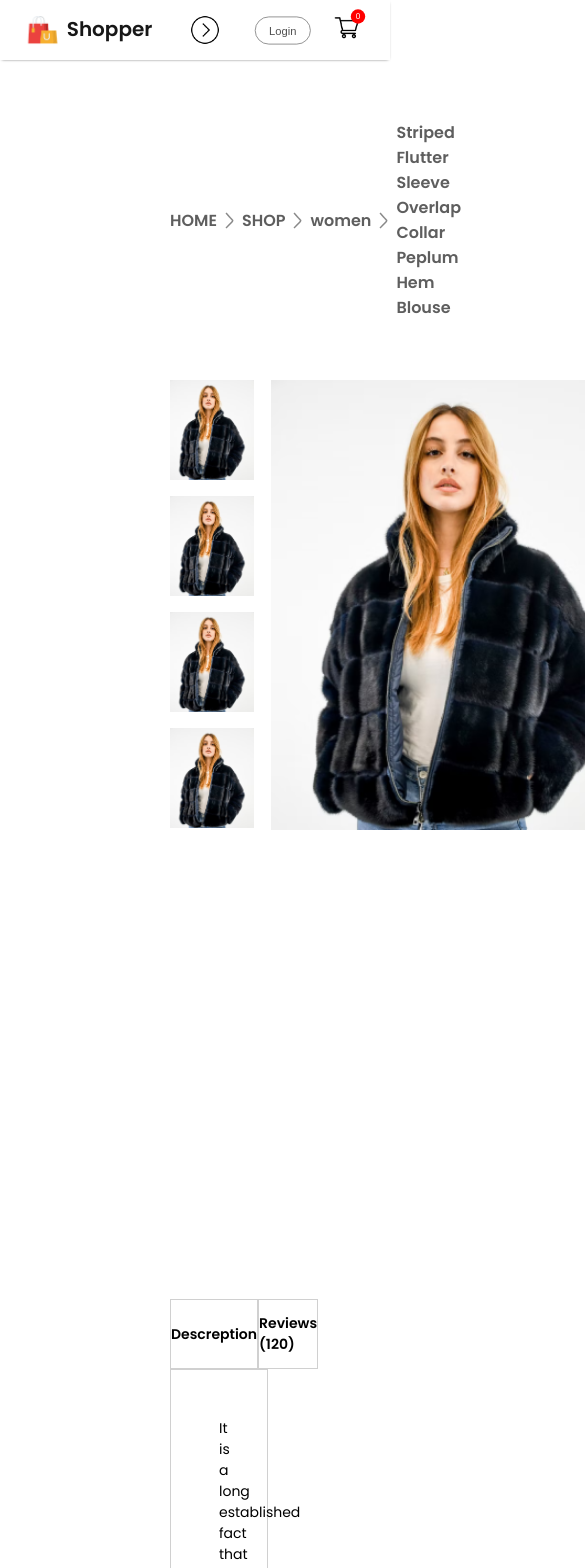
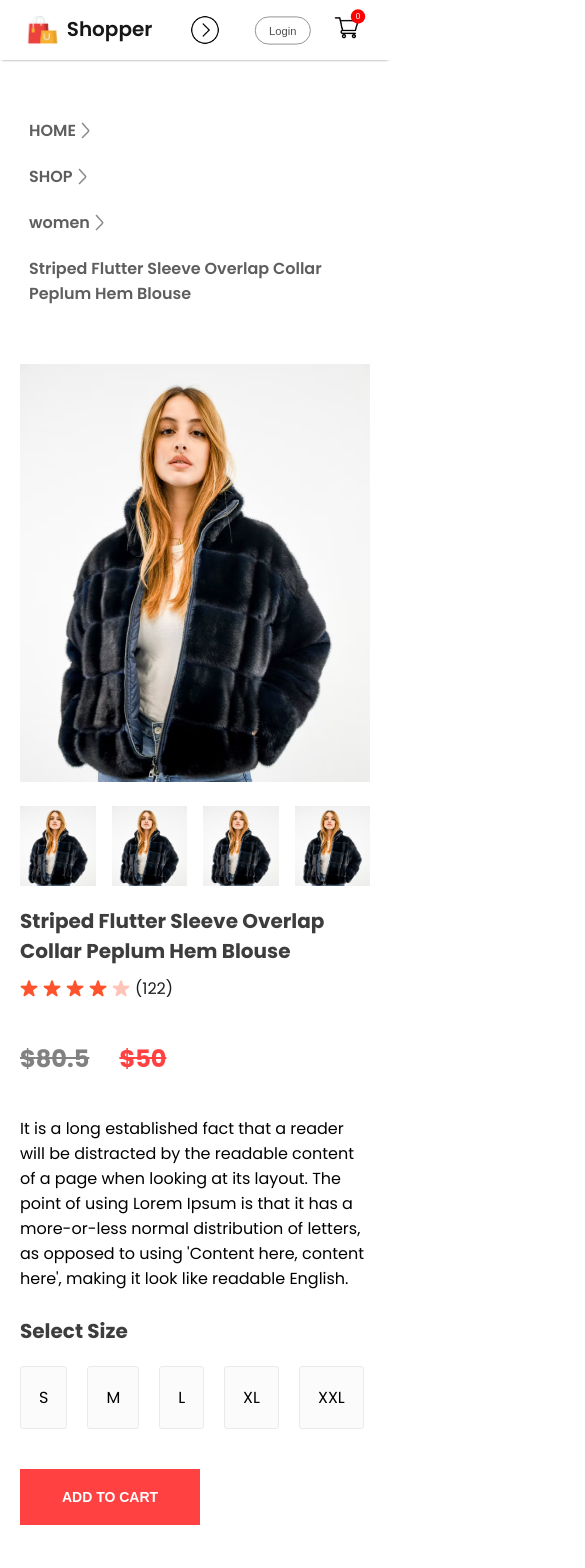
Before and after one commit to pawanrajora143/E-commerce-project, a React (Create React App) app: page /product/1 in a window 390 px wide. Shown: the top 1568 px of the page, 585 px wide, since content can reach past the window. Built offline with nearby package versions, Linux system fonts and the light colour scheme.

Commit message:
responsive

```diff
--- a/src/Components/Breadcrums/BredCrums.css
+++ b/src/Components/Breadcrums/BredCrums.css
@@ -9,3 +9,31 @@
     font-weight: 600;
     margin: 60px 170px;
 }
+
+
+.spna-text{
+    display: flex;
+    justify-content: center;
+    align-items: center;
+    gap: 5px;
+}
+
+
+
+
+@media (max-width:500px){
+    .bredcrums {
+        display: flex;
+        align-items: center;
+        /* gap: 8px; */
+        color: #5e5e5e;
+        font-size: 16px;
+        font-weight: 600;
+        margin: 58px 29px;
+       flex-direction: column;
+       align-items: flex-start;
+       gap: 21px;
+    }
+
+
+}
--- a/src/Components/Breadcrums/BredCrums.js
+++ b/src/Components/Breadcrums/BredCrums.js
@@ -6,7 +6,8 @@ const BredCrums = (props) => {
     const {product} = props;
   return (
     <div className='bredcrums'>
-      HOME <img src={arrow_icon} alt="" />  SHOP <img src={arrow_icon} alt="" /> {product.category} <img src={arrow_icon} alt="" />{product.name}
+      <span className='spna-text'>HOME <img src={arrow_icon} alt="" /></span>  <span className='spna-text'> SHOP <img src={arrow_icon} alt="" /></span> <span className='spna-text'>{product.category} <img src={arrow_icon} alt="" /></span>
+      <div>{product.name}</div>
     </div>
   )
 }
--- a/src/Components/CartItems/CartItems.css
+++ b/src/Components/CartItems/CartItems.css
@@ -117,11 +117,90 @@
     cursor: pointer;
 }
 
+
+@media(max-width:992px){
+
+    .cartitems {
+        margin: 50px 50px;
+        /* background-color: #ff5a5a; */
+    }
+
+    .cartitems-down {
+       width: 100%;
+       /* background-color: aqua; */
+    }
+
+    .cartitems-total {
+        width: 50%;
+    }
+
+    .cartitems-promocode {
+        width: 48%;
+    }
+
+    .cartitems-format-main {
+       width: 100%;
+    }
+
+    .cartitems-promobox {
+        display: flex;
+        width: 100%;
+        height: 58px;
+        margin-top: 15px;
+        background: #eaeaea;
+        padding-left: 20px;
+    }
+
+
+}
+
+
+
+@media(max-width:768px){
+    .cartitems-down{
+            flex-direction: column;
+    }
+
+    .cartitems-total {
+        width:100%;
+    }
+    cartitems-format-main {
+
+        gap: 50px;
+
+    }
+
+    .cartitems-format-main {
+        width: 100%;
+        grid-template-columns: 0.5fr 1fr 1fr;
+    }
+    .cartitems-promocode {
+        width: 100%;
+        margin-top: 40px;
+    }
+
+    .cartitems-promobox {
+        display: flex;
+        width: 100%;
+        height: 58px;
+        margin-top: 15px;
+        background: #eaeaea;
+        padding-left: 20px;
+        justify-content: space-between;
+    }
+
+}
+
+
+
+
+
 @media(max-width:500px){
 
     .cartitems {
         margin: 0px 0px;
-        padding: 50px 30px;
+        padding: 50px 50px;
+        margin: 0px 0px;
     }
 
     .cartitems hr{
@@ -160,6 +239,7 @@
         font-size: 16px;
         font-weight: 500;
         margin-top: 50px;
+        width: 100%;
     }
 
     .cartitems-total {
@@ -169,44 +249,7 @@
         margin-right: 200px;
         gap: 40px;
         width: 100%;
+        width: 100%;
     }
 
 }
-
-
-
-@media(max-width:992px){
-
-    .cartitems {
-        margin: 50px 50px;
-        /* background-color: #ff5a5a; */
-    }
-
-    .cartitems-down {
-       width: 100%;
-       /* background-color: aqua; */
-    }
-
-    .cartitems-total {
-        width: 50%;
-    }
-
-    .cartitems-promocode {
-        width: 48%;
-    }
-
-    .cartitems-format-main {
-       width: 100%;
-    }
-
-    .cartitems-promobox {
-        display: flex;
-        width: 100%;
-        height: 58px;
-        margin-top: 15px;
-        background: #eaeaea;
-        padding-left: 20px;
-    }
-
-
-}
--- a/src/Components/Descreption/Descreption.css
+++ b/src/Components/Descreption/Descreption.css
@@ -37,3 +37,31 @@ color: #555;
    font-size: 14px;
 
 }
+
+
+@media(max-width:500px){
+    .descreptionbox{
+        margin: 50px 0px;
+        padding: 0px 20px;
+    }
+
+    .descreption-nav-box {
+        display: flex;
+        align-items: center;
+        justify-content: center;
+        font-size: 14px;
+        font-weight: 600;
+        width: 100%;
+        height: 70px;
+        border: 1px solid #d0d0d0;
+    }
+
+    .descreptionbox-descreption {
+        display: flex;
+        flex-direction: column;
+        gap: 25px;
+        border: 1px solid #d0d0d0;
+        padding: 20px;
+        padding-bottom: 50px;
+    }
+}
--- a/src/Components/ProductDisplay/ProductDisplay.css
+++ b/src/Components/ProductDisplay/ProductDisplay.css
@@ -116,3 +116,76 @@
 .productdisplay-right-category span{
     font-weight: 600;
 }
+
+
+
+
+@media (max-width:500px){
+
+
+    .productdisplay-left{
+        width: 100%;
+        flex-direction: column;
+
+
+    }
+
+    .productdisplay-right {
+        margin: 0px 0px;
+        display: flex;
+        /* flex-direction: column-reverse; */
+    }
+    .productdisplay {
+
+        width: 100%;
+        display: flex;
+        margin: 0px 0px !important;
+        flex-direction: column;
+        padding: 0px 20px;
+    }
+    .productdisplay-main-img {
+        width: 100% !important;
+        height: auto;
+        /* object-fit: scale-down; */
+        /* object-position: left top; */
+    }
+
+    .productdisplay-img{
+        width: 100%;
+    }
+
+    .productdisplay-img-list {
+        display: flex;
+        flex-direction: row;
+        gap: 16px;
+        order: 2;
+        width: 100%;
+    }
+    .productdisplay-img-list img {
+        height: 80px;
+        width: 100%;
+    }
+
+    .productdisplay-right {
+      margin-top: 20px;
+    }
+
+    .productdisplay-right button {
+       margin-top: 20px;
+    }
+    .productdisplay-right h1 {
+        color: #3d3d3d;
+        font-size: 20px;
+        font-weight: 700;
+    }
+
+
+    .descreptionbox {
+        margin: 50px 0px;
+    }
+
+
+
+
+
+}
--- a/src/Components/RelatedProducts/RelatedProducts.css
+++ b/src/Components/RelatedProducts/RelatedProducts.css
@@ -44,3 +44,29 @@
 .related-product-item img{
     width: 100%;
 }
+
+
+
+
+@media(max-width:500px){
+    .RelatedProducts {
+        display: flex;
+        flex-direction: column;
+        align-items: center;
+        gap: 10px;
+        /* height: 90vh; */
+        width: 100%;
+        margin: auto;
+        /* background-color: aquamarine; */
+        margin-bottom: 80px;
+    }
+
+    .related-product-item {
+        display: grid;
+        grid-template-columns:1fr;
+        gap: 50px;
+        justify-content: space-evenly;
+        width: 90%;
+        margin-top: 50px;
+    }
+}
--- a/src/Pages/CSS/LoginSignup.css
+++ b/src/Pages/CSS/LoginSignup.css
@@ -2,14 +2,14 @@
 
 .loginsignup{
     width: 100%;
-    height: 90vh;
+    height: auto;
     background: #fce3fe;
-    padding-top: 100px;
+  padding: 100px 50px;
 }
 
 .loginsignup-container{
     padding: 40px 60px;
-    width: 580px;
+    width: 50%;
     /* height: 500px; */
     background: white;
     margin: auto;
@@ -69,3 +69,42 @@
     font-size: 14px;
     font-weight: 500;
 }
+
+@media(max-width:768px){
+
+    .loginsignup-container{
+        padding: 40px 60px;
+        width: 100%;
+        /* height: 500px; */
+        background: white;
+        margin: auto;
+
+    }
+}
+
+@media(max-width:500px){
+
+    .loginsignup-container{
+        padding: 20px 20px;
+        width: 100%;
+        /* height: 500px; */
+        background: white;
+        margin: auto;
+
+    }
+
+
+.loginsignup{
+    width: 100%;
+    height: auto;
+    background: #fce3fe;
+  padding: 50px 50px;
+}
+
+.loginsignup-login {
+    margin-top: 20px;
+    color: #5c5c5c;
+    font-size: 12px;
+    font-weight: 500;
+}
+}
```
